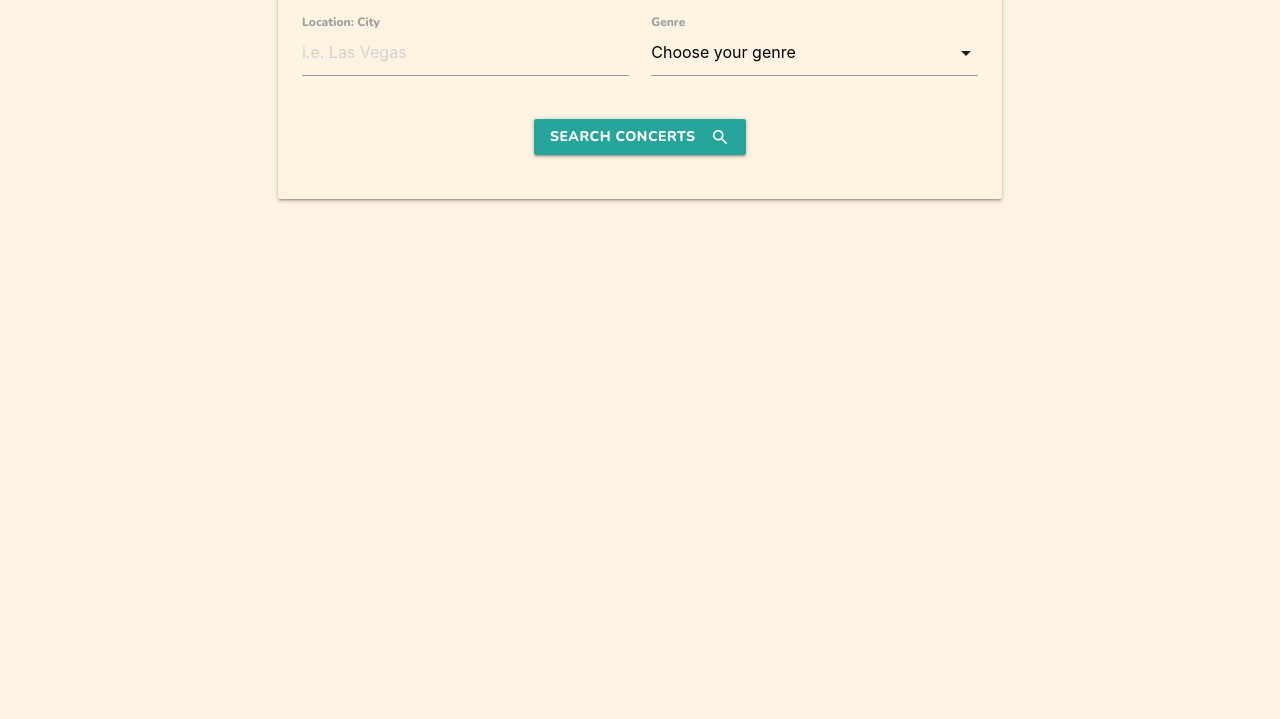
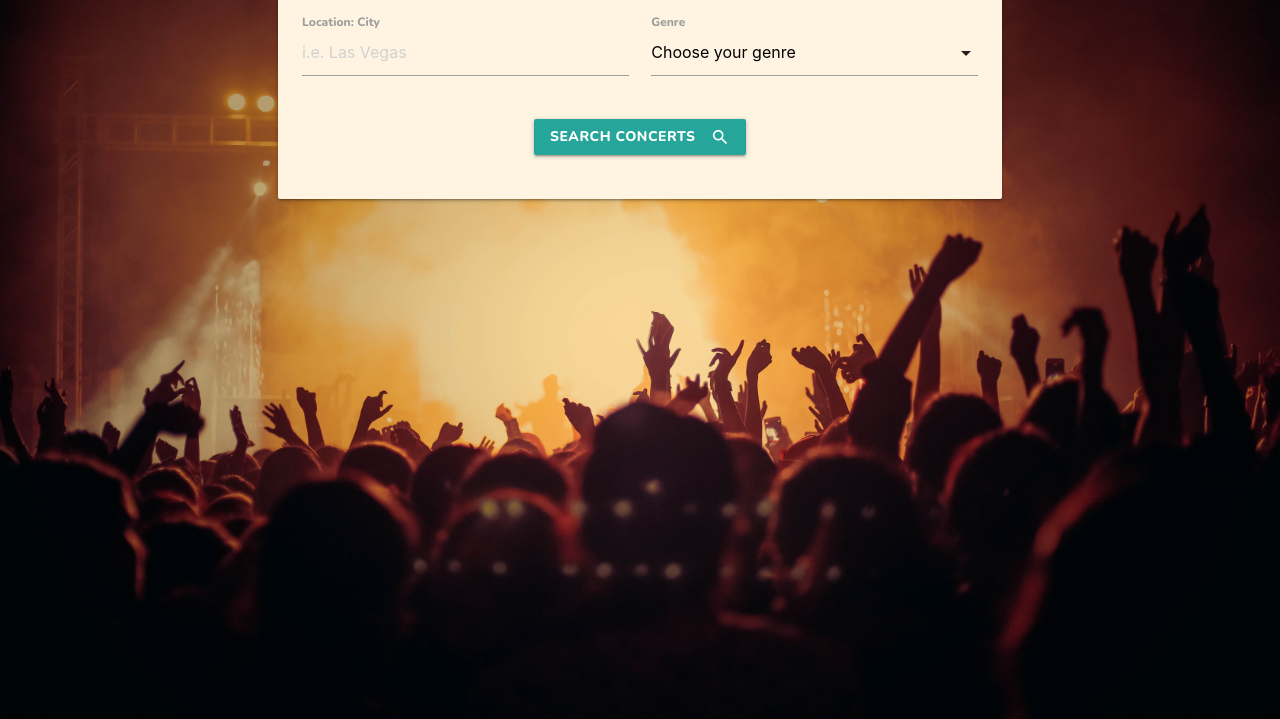
Before and after one commit to gidmp/Treehouse, a plain HTML site: page index.html in a window 1280 px wide. Shown: the part 81-800 px from the top of the page. Drawn offline with nearby package versions, Linux system fonts and the light colour scheme; the site is published under a folder, as on GitHub Pages, so addresses that start at the root find nothing.

Commit message:
background img fix

```diff
--- a/style.css
+++ b/style.css
@@ -1,7 +1,7 @@
 body{
     font-family: 'Nunito', sans-serif !important;
     background-color:#fff4e3;
-    background-image: url(/Assets/people-at-concert-1105666.jpg);
+    background-image: url(Assets/people-at-concert-1105666.jpg);
     background-size: cover;
 }
 .dark{
```
